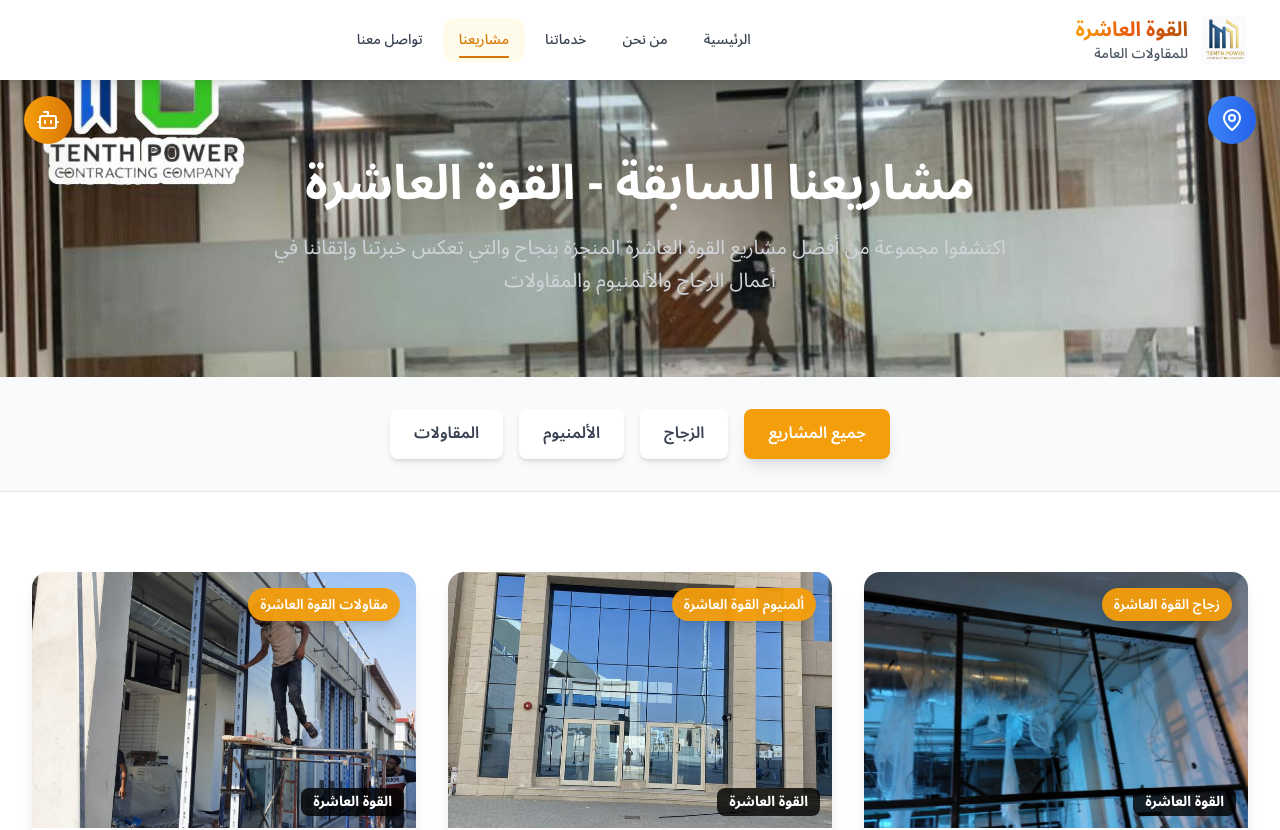
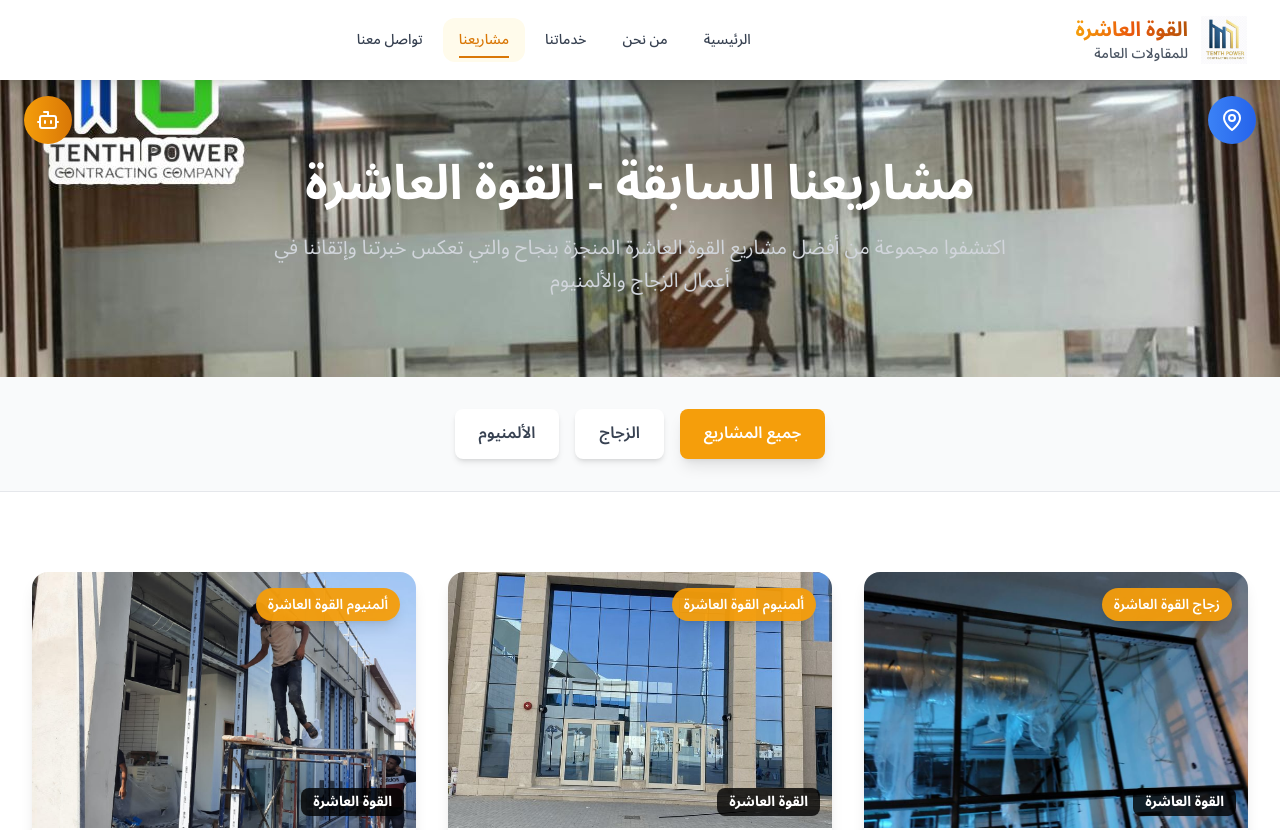
Before and after one commit to waheeb71/Tenth_Power, a React (Vite) app: page /projects in a window 1280 px wide. Shown: the top 830 px of the page. Built offline with nearby package versions, Linux system fonts and the light colour scheme.

Commit message:
Initial commit 11

```diff
--- a/src/components/SEO.tsx
+++ b/src/components/SEO.tsx
@@ -11,7 +11,7 @@ interface SEOProps {
 
 const SEO: React.FC<SEOProps> = ({
   title = 'زجاج القوة العاشرة ',
-  description = 'زجاج القوة العاشرة للمقاولات العامة، متخصصون في أعمال الزجاج والألمنيوم والمقاولات العامة. خبرة تمتد لأكثر من 15 سنة في تنفيذ المشاريع المعمارية المتميزة .',
+  description = 'زجاج القوة العاشرة للمقاولات العامة، متخصصون في أعمال الزجاج والألمنيوم  العامة. خبرة تمتد لأكثر من 15 سنة في تنفيذ المشاريع المعمارية المتميزة .',
   keywords = 'زجاج سكريت ,مقاولات عامة، زجاج، ألمنيوم، بناء، تشييد، مقاولات الرياض، شركة مقاولات السعودية',
   image = '/logo.png',
   url = 'https://tenth-power.com'
--- a/src/components/chatbot/QuickReplies.tsx
+++ b/src/components/chatbot/QuickReplies.tsx
@@ -7,7 +7,6 @@ interface Props {
 
 const QuickReplies: React.FC<Props> = ({ onSend }) => {
   const { language } = useLanguage();
-
   const quickReplies = language === 'ar'
     ? [
         { label: 'عرض الخدمات', message: 'ما الخدمات التي تقدمونها؟' },
--- a/src/contexts/LanguageContext.tsx
+++ b/src/contexts/LanguageContext.tsx
@@ -110,7 +110,7 @@ const translations = {
     'projects.filter.all': 'All Projects',
     'projects.filter.glass': 'Glass',
     'projects.filter.aluminum': 'Aluminum',
-    'projects.filter.contracting': 'Contracting',
+    'projects.filter.contracting':  'aluminum',
 
     // Contact
     'contact.title': 'Contact Us',
--- a/src/data/mockData.ts
+++ b/src/data/mockData.ts
@@ -53,7 +53,7 @@ export const mockProjects: Project[] = [
     titleEn: 'King Fahd Specialist Hospital',
     description: 'إنجاز مشروع توسعة المستشفى مع جميع التشطيبات والمرافق الطبية المتخصصة وأنظمة التكييف المتقدمة',
     descriptionEn: 'Completion of hospital expansion project with all finishes and specialized medical facilities and advanced air conditioning systems',
-    category: 'contracting',
+    category:  'aluminum',
     images: [
       'https://images.pexels.com/photos/1216544/pexels-photo-1216544.jpeg',
       'https://images.pexels.com/photos/3862365/pexels-photo-3862365.jpeg'
@@ -148,7 +148,7 @@ export const mockMessages: ContactMessage[] = [
     name: 'عبدالله خالد المطيري',
     email: 'abdullah.almutairi@example.com',
     phone: '+966512345678',
-    service: 'contracting',
+    service:  'aluminum',
     message: 'نخطط لبناء مجمع سكني يتكون من 4 مباني، كل مبنى 6 طوابق. نحتاج إلى مقاول عام للمشروع كاملاً. هل لديكم خبرة في المشاريع السكنية الكبيرة؟',
     read: false,
     replied: false,
@@ -190,7 +190,7 @@ export const serviceCategories = [
     order: 2
   },
   {
-    id: 'contracting',
+    id:  'aluminum',
     nameAr: 'المقاولات العامة',
     nameEn: 'General Contracting',
     descriptionAr: 'إدارة وتنفيذ المشاريع الإنشائية من التخطيط حتى التسليم النهائي',
--- a/src/pages/ImageOptimization.tsx
+++ b/src/pages/ImageOptimization.tsx
@@ -132,7 +132,7 @@ export const ProjectGallery: React.FC<ProjectGalleryProps> = ({
           "@context": "https://schema.org",
           "@type": "ImageGallery",
           "name": `معرض مشاريع ${companyName}`,
-          "description": `مجموعة من أفضل مشاريع ${companyName} في أعمال الزجاج والألمنيوم والمقاولات`,
+          "description": `مجموعة من أفضل مشاريع ${companyName} في أعمال الزجاج والألمنيوم `,
           "publisher": {
             "@type": "Organization",
             "name": companyName,
--- a/src/pages/Projects.tsx
+++ b/src/pages/Projects.tsx
@@ -10,7 +10,7 @@ import { Helmet } from 'react-helmet-async';
 interface Project {
   id: string;
   title: string;
-  category: 'glass' | 'aluminum' | 'contracting';
+  category: 'glass' | 'aluminum' |  'aluminum';
   description: string;
   image: string;
   location: string;
@@ -54,9 +54,9 @@ const ProjectSchema: React.FC<{ project: Project }> = ({ project }) => {
     "name": project.seoTitle,
     "creator": {
       "@type": "Organization",
-      "name": "القوة العاشرة للمقاولات والزجاج والألمنيوم",
+      "name": "القوة العاشرة للزجاج والألمنيوم",
       "url": "https://stunning-bubblegum-f108c3.netlify.app",
-      "description": "شركة رائدة في أعمال الزجاج والألمنيوم والمقاولات في المملكة العربية السعودية"
+      "description": "شركة رائدة في أعمال الزجاج والألمنيوم  في المملكة العربية السعودية"
     },
     "image": {
       "@type": "ImageObject",
@@ -117,7 +117,7 @@ const Projects: React.FC = () => {
       id: '3',
       title: 'مقاولات عامة القوة العاشرة',
       seoTitle: 'مقاولات عامة القوة العاشرة - مشاريع الدمام 2023',
-      category: 'contracting',
+      category:  'aluminum',
       description: 'مشاريع مقاولات عامة احترافية من شركة القوة العاشرة في الدمام - تنفيذ مشاريع البناء والتشييد بأعلى معايير الجودة والسلامة',
       image: '/images/al-quwwa-al-ashira-contracting-dammam-2023.jpeg',
       location: 'الدمام',
@@ -153,7 +153,7 @@ const Projects: React.FC = () => {
       id: '6',
       title: "",
       seoTitle: "",
-      category: 'contracting',
+      category:  'aluminum',
       description: "",
       image: '/images/al-quwwa-al-ashira-residential-makkah-2022.jpeg',
       location: 'مكة المكرمة',
@@ -333,7 +333,7 @@ const Projects: React.FC = () => {
       id: '21',
       title: "",
       seoTitle:"",
-      category: 'contracting',
+      category:  'aluminum',
       description:"",
       image: '/images/al-quwwa-al-ashira-modern-construction-riyadh-2025-1.jpg',
       location: 'الرياض',
@@ -345,7 +345,7 @@ const Projects: React.FC = () => {
       id: '22',
       title: "",
       seoTitle: "",
-      category: 'contracting',
+      category:  'aluminum',
       description: "",
       image: '/images/al-quwwa-al-ashira-luxury-development-riyadh-2025-2.jpg',
       location: 'الرياض',
@@ -357,7 +357,7 @@ const Projects: React.FC = () => {
       id: '23',
       title: "",
       seoTitle: "",
-      category: 'contracting',
+      category:  'aluminum',
       description: "",
       image: '/images/al-quwwa-al-ashira-commercial-center-jeddah-2025-3.jpg',
       location: 'جدة',
@@ -381,7 +381,7 @@ const Projects: React.FC = () => {
       id: '25',
       title: "",
       seoTitle: "",
-      category: 'contracting',
+      category:  'aluminum',
       description: "",
       image: '/images/al-quwwa-al-ashira-infrastructure-riyadh-2025-5.jpg',
       location: 'الرياض',
@@ -393,7 +393,7 @@ const Projects: React.FC = () => {
       id: '26',
       title: "",
       seoTitle: "",
-      category: 'contracting',
+      category:  'aluminum',
       description:"",
       image: '/images/al-quwwa-al-ashira-green-building-riyadh-2025-6.jpg',
       location: 'الرياض',
@@ -405,7 +405,7 @@ const Projects: React.FC = () => {
       id: '27',
       title: "",
       seoTitle: "",
-      category: 'contracting',
+      category:  'aluminum',
       description:"",
       image: '/images/al-quwwa-al-ashira-residential-complex-riyadh-2025-7.jpg',
       location: 'الرياض',
@@ -417,7 +417,7 @@ const Projects: React.FC = () => {
       id: '28',
       title: 'مشاريع إدارية متكاملة القوة العاشرة',
       seoTitle: "",
-      category: 'contracting',
+      category:  'aluminum',
       description: "",
       image: '/images/al-quwwa-al-ashira-office-buildings-riyadh-2025-8.jpg',
       location: 'الرياض',
@@ -429,7 +429,7 @@ const Projects: React.FC = () => {
       id: '29',
       title: 'مرافق ترفيهية متطورة القوة العاشرة',
       seoTitle: "",
-      category: 'contracting',
+      category:  'aluminum',
       description: "",
       image: '/images/al-quwwa-al-ashira-entertainment-facilities-riyadh-2025-9.jpg',
       location: 'الرياض',
@@ -441,7 +441,7 @@ const Projects: React.FC = () => {
       id: '30',
       title: 'مشاريع تعليمية رائدة القوة العاشرة',
       seoTitle:"",
-      category: 'contracting',
+      category:  'aluminum',
       description: "",
       image: '/images/al-quwwa-al-ashira-educational-projects-riyadh-2025-10.jpg',
       location: 'الرياض',
@@ -453,7 +453,7 @@ const Projects: React.FC = () => {
       id: '31',
       title: "",
       seoTitle: "",
-      category: 'contracting',
+      category:  'aluminum',
       description:"",
       image: '/images/al-quwwa-al-ashira-healthcare-facilities-riyadh-2025-11.jpg',
       location: 'الرياض',
@@ -465,7 +465,7 @@ const Projects: React.FC = () => {
       id: '32',
       title: 'مشاريع متنوعة شاملة القوة العاشرة',
       seoTitle: 'مشاريع متنوعة شاملة القوة العاشرة - حلول متكاملة الرياض 2025',
-      category: 'contracting',
+      category:  'aluminum',
       description: "",
       image: '/images/al-quwwa-al-ashira-diverse-projects-riyadh-2025-13.jpg',
       location: 'الرياض',
@@ -476,7 +476,7 @@ const Projects: React.FC = () => {
       id: '33',
       title: 'مشاريع القوة العاشرة المتنوعة',
       seoTitle: 'مشاريع متنوعة شاملة القوة العاشرة - حلول متكاملة الرياض 2025',
-      category: 'contracting',
+      category:  'aluminum',
       description: "",
       image: '/images/al-quwwa-al-ashira-diverse-projects-riyadh-2025-14.jpeg',
       location: 'الرياض',
@@ -488,7 +488,7 @@ const Projects: React.FC = () => {
       id: '34',
       title: 'مشاريع القوة العاشرة المتنوعة',
       seoTitle: 'مشاريع متنوعة شاملة القوة العاشرة - حلول متكاملة الرياض 2025',
-      category: 'contracting',
+      category:  'aluminum',
       description: "",
       image: '/images/al-quwwa-al-ashira-diverse-projects-riyadh-2025-15.jpeg',
       location: 'الرياض',
@@ -500,7 +500,7 @@ const Projects: React.FC = () => {
       id: '35',
       title: 'مشاريع القوة العاشرة المتنوعة',
       seoTitle: 'مشاريع متنوعة شاملة القوة العاشرة - حلول متكاملة الرياض 2025',
-      category: 'contracting',
+      category:  'aluminum',
       description: "",
       image: '/images/al-quwwa-al-ashira-diverse-projects-riyadh-2025-16.jpeg',
       location: 'الرياض',
@@ -511,7 +511,7 @@ const Projects: React.FC = () => {
       id: '36',
       title: 'مشاريع القوة العاشرة المتنوعة',
       seoTitle: 'مشاريع متنوعة شاملة القوة العاشرة - حلول متكاملة الرياض 2025',
-      category: 'contracting',
+      category:  'aluminum',
       description: "",
       image: '/images/al-quwwa-al-ashira-diverse-projects-riyadh-2025-17.jpeg',
       location: 'الرياض',
@@ -523,7 +523,7 @@ const Projects: React.FC = () => {
       id: '37',
       title: 'مشاريع القوة العاشرة المتنوعة',
       seoTitle: "",
-      category: 'contracting',
+      category:  'aluminum',
       description: "",
       image: '/images/al-quwwa-al-ashira-diverse-projects-riyadh-2025-18.jpeg',
       location: "",
@@ -534,7 +534,7 @@ const Projects: React.FC = () => {
       id: '38',
       title: "",
       seoTitle: "",
-      category: 'contracting',
+      category:  'aluminum',
       description: "",
       image: '/images/al-quwwa-al-ashira-diverse-projects-riyadh-2025-19.jpeg',
       location: 'الرياض',
@@ -545,7 +545,7 @@ const Projects: React.FC = () => {
       id: '39',
       title: "",
       seoTitle: "",
-      category: 'contracting',
+      category:  'aluminum',
       description: "",
       image: '/images/al-quwwa-al-ashira-diverse-projects-riyadh-2025-20.jpeg',
       location: 'الرياض',
@@ -556,7 +556,7 @@ const Projects: React.FC = () => {
       id: '40',
       title: "",
       seoTitle: "",
-      category: 'contracting',
+      category:  'aluminum',
       description: "",
       image: '/images/al-quwwa-al-ashira-diverse-projects-riyadh-2025-21.jpeg',
       location:"",
@@ -568,7 +568,7 @@ const Projects: React.FC = () => {
       id: '41',
       title: "",
       seoTitle: "",
-      category: 'contracting',
+      category:  'aluminum',
       description: "",
       image: '/images/al-quwwa-al-ashira-diverse-projects-riyadh-2025-22.jpeg',
       location:"",
@@ -579,7 +579,7 @@ const Projects: React.FC = () => {
       id: '42',
       title: "",
       seoTitle: "",
-      category: 'contracting',
+      category:  'aluminum',
       description: "",
       image: '/images/al-quwwa-al-ashira-diverse-projects-riyadh-2025-23.jpeg',
       location:"",
@@ -593,7 +593,7 @@ const Projects: React.FC = () => {
     { key: 'all', label: t('projects.filter.all') },
     { key: 'glass', label: t('projects.filter.glass') },
     { key: 'aluminum', label: t('projects.filter.aluminum') },
-    { key: 'contracting', label: t('projects.filter.contracting') }
+
   ];
 
   const filteredProjects = selectedCategory === 'all'
@@ -604,12 +604,12 @@ const Projects: React.FC = () => {
   const pageSchema = {
     "@context": "https://schema.org",
     "@type": "CollectionPage",
-    "name": "مشاريع القوة العاشرة للزجاج والألمنيوم والمقاولات",
-    "description": "اكتشف مشاريع شركة القوة العاشرة المتميزة في أعمال الزجاج والألمنيوم والمقاولات في المملكة العربية السعودية",
+    "name": "مشاريع القوة العاشرة للزجاج والألمنيوم ",
+    "description": "اكتشف مشاريع شركة القوة العاشرة المتميزة في أعمال الزجاج والألمنيوم  في المملكة العربية السعودية",
     "url": "https://stunning-bubblegum-f108c3.netlify.app/projects",
     "publisher": {
       "@type": "Organization",
-      "name": "القوة العاشرة للمقاولات والزجاج والألمنيوم",
+      "name": "القوة العاشرة للزجاج والألمنيوم",
       "url": "https://stunning-bubblegum-f108c3.netlify.app",
       "logo": "https://stunning-bubblegum-f108c3.netlify.app/logo.png",
       "sameAs": [
@@ -626,23 +626,23 @@ const Projects: React.FC = () => {
     <div className="min-h-screen bg-white">
       {/* SEO Head */}
       <Helmet>
-        <title>مشاريع القوة العاشرة للزجاج والألمنيوم والمقاولات | أعمال زجاج واجهات الرياض جدة الدمام</title>
-        <meta name="description" content="اكتشف مشاريع شركة القوة العاشرة المتميزة في أعمال الزجاج والألمنيوم والمقاولات في الرياض وجدة والدمام. زجاج القوة العاشرة - واجهات زجاجية - الومنيوم عالي الجودة - مقاولات احترافية" />
+        <title>مشاريع القوة العاشرة للزجاج والألمنيوم  | أعمال زجاج واجهات الرياض جدة الدمام</title>
+        <meta name="description" content="اكتشف مشاريع شركة القوة العاشرة المتميزة في أعمال الزجاج والألمنيوم  في الرياض وجدة والدمام. زجاج القوة العاشرة - واجهات زجاجية - الومنيوم عالي الجودة - مقاولات احترافية" />
         <meta name="keywords" content="القوة العاشرة, زجاج القوة العاشرة, الومنيوم القوة العاشرة, مقاولات القوة العاشرة, شركة زجاج الرياض, شركة الومنيوم جدة, واجهات زجاجية, زجاج سكريت, نوافذ الومنيوم, أبواب الومنيوم, مقاولات عامة, بناء وتشييد, زجاج واجهات, زجاج ديكوري, زجاج أمان, أعمال الومنيوم, مشاريع القوة العاشرة" />
 
         {/* Open Graph Tags */}
-        <meta property="og:title" content="مشاريع القوة العاشرة للزجاج والألمنيوم والمقاولات" />
-        <meta property="og:description" content="اكتشف مشاريع شركة القوة العاشرة المتميزة في أعمال الزجاج والألمنيوم والمقاولات في المملكة العربية السعودية" />
+        <meta property="og:title" content="مشاريع القوة العاشرة للزجاج والألمنيوم " />
+        <meta property="og:description" content="اكتشف مشاريع شركة القوة العاشرة المتميزة في أعمال الزجاج والألمنيوم  في المملكة العربية السعودية" />
         <meta property="og:type" content="website" />
         <meta property="og:url" content="https://stunning-bubblegum-f108c3.netlify.app/projects" />
         <meta property="og:image" content="https://stunning-bubblegum-f108c3.netlify.app/images/al-quwwa-al-ashira-projects-overview.jpg" />
         <meta property="og:locale" content="ar_SA" />
-        <meta property="og:site_name" content="القوة العاشرة للمقاولات والزجاج والألمنيوم" />
+        <meta property="og:site_name" content="القوة العاشرة للزجاج والألمنيوم" />
 
         {/* Twitter Card Tags */}
         <meta name="twitter:card" content="summary_large_image" />
-        <meta name="twitter:title" content="مشاريع القوة العاشرة للزجاج والألمنيوم والمقاولات" />
-        <meta name="twitter:description" content="اكتشف مشاريع شركة القوة العاشرة المتميزة في أعمال الزجاج والألمنيوم والمقاولات" />
+        <meta name="twitter:title" content="مشاريع القوة العاشرة للزجاج والألمنيوم " />
+        <meta name="twitter:description" content="اكتشف مشاريع شركة القوة العاشرة المتميزة في أعمال الزجاج والألمنيوم " />
         <meta name="twitter:image" content="https://stunning-bubblegum-f108c3.netlify.app/images/al-quwwa-al-ashira-projects-overview.jpg" />
 
         {/* Additional SEO Tags */}
@@ -674,7 +674,7 @@ const Projects: React.FC = () => {
           {t('projects.title')} - القوة العاشرة
         </h1>
         <p className="text-xl text-gray-300 max-w-3xl mx-auto leading-relaxed">
-          اكتشفوا مجموعة من أفضل مشاريع القوة العاشرة المنجزة بنجاح والتي تعكس خبرتنا وإتقاننا في أعمال الزجاج والألمنيوم والمقاولات
+          اكتشفوا مجموعة من أفضل مشاريع القوة العاشرة المنجزة بنجاح والتي تعكس خبرتنا وإتقاننا في أعمال الزجاج والألمنيوم
         </p>
 
         {/* إضافة نص مخفي للـ SEO */}
@@ -816,7 +816,7 @@ const Projects: React.FC = () => {
           <div className="grid grid-cols-2 lg:grid-cols-4 gap-8" itemScope itemType="http://schema.org/Organization">
             {[
               { number: '500+', label: 'مشروع منجز بنجاح', description: 'مشاريع زجاج والومنيوم ومقاولات' },
-              { number: '15+', label: 'سنة خبرة متخصصة', description: 'في أعمال الزجاج والألمنيوم والمقاولات' },
+              { number: '15+', label: 'سنة خبرة متخصصة', description: 'في أعمال الزجاج والألمنيوم ' },
               { number: '98%', label: 'رضا العملاء', description: 'معدل رضا عالي من عملاء القوة العاشرة' },
               { number: '1M+', label: 'متر مربع منفذ', description: 'مساحة إجمالية للمشاريع المنجزة' }
             ].map((stat, index) => (
@@ -865,9 +865,9 @@ const Projects: React.FC = () => {
         {JSON.stringify({
           "@context": "https://schema.org",
           "@type": "LocalBusiness",
-          "name": "القوة العاشرة للمقاولات والزجاج والألمنيوم",
+          "name": "القوة العاشرة للزجاج والألمنيوم",
           "alternateName": ["زجاج القوة العاشرة", "الومنيوم القوة العاشرة", "مقاولات القوة العاشرة"],
-          "description": "شركة رائدة في أعمال الزجاج والألمنيوم والمقاولات العامة في المملكة العربية السعودية",
+          "description": "شركة رائدة في أعمال الزجاج والألمنيوم  العامة في المملكة العربية السعودية",
           "url": "https://stunning-bubblegum-f108c3.netlify.app",
           "telephone": "+966123456789",
           "address": {
--- a/src/prompts/companyPrompt.json
+++ b/src/prompts/companyPrompt.json
@@ -22,7 +22,7 @@
   "examples": {
     "ar": {
       "input": "ما الخدمات التي تقدمونها؟",
-      "output": "نقدم خدمات متكاملة في الزجاج المعماري، تركيب الألمنيوم، والمقاولات العامة. نحرص على أعلى معايير الجودة في كل مشروع."
+      "output": "نقدم خدمات متكاملة في الزجاج المعماري، تركيب الألمنيوم،  العامة. نحرص على أعلى معايير الجودة في كل مشروع."
     },
     "en": {
       "input": "How can I get a quote?",
--- a/src/types/index.ts
+++ b/src/types/index.ts
@@ -4,7 +4,7 @@ export interface Project {
   titleEn: string;
   description: string;
   descriptionEn: string;
-  category: 'glass' | 'aluminum' | 'contracting';
+  category: 'glass' | 'aluminum' |  'aluminum';
   images: string[];
   location: string;
   locationEn: string;
```
Also changed, not shown: src/pages/SEOHelpers.tsx (+7 -7 lines), src/utils/seo.ts (+4 -4 lines).
